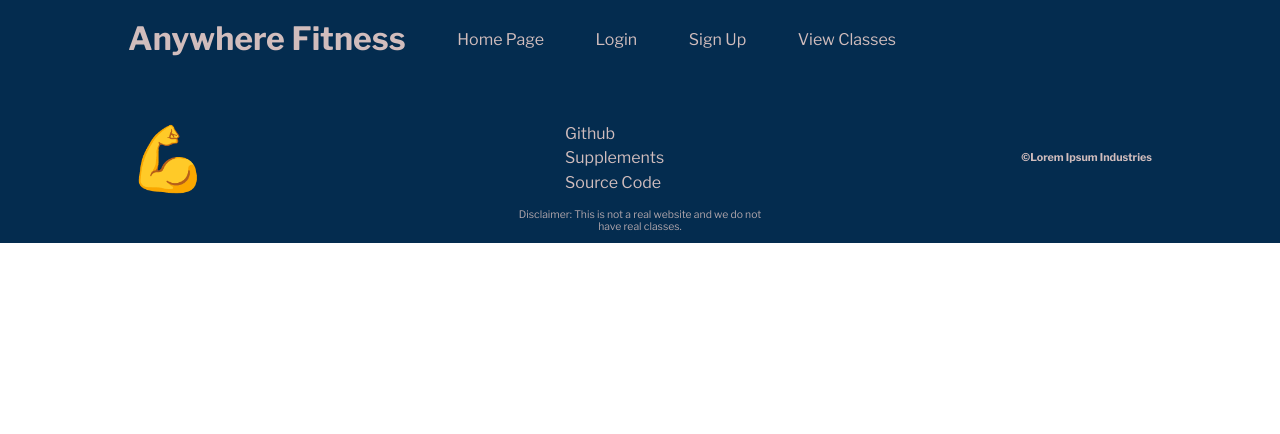
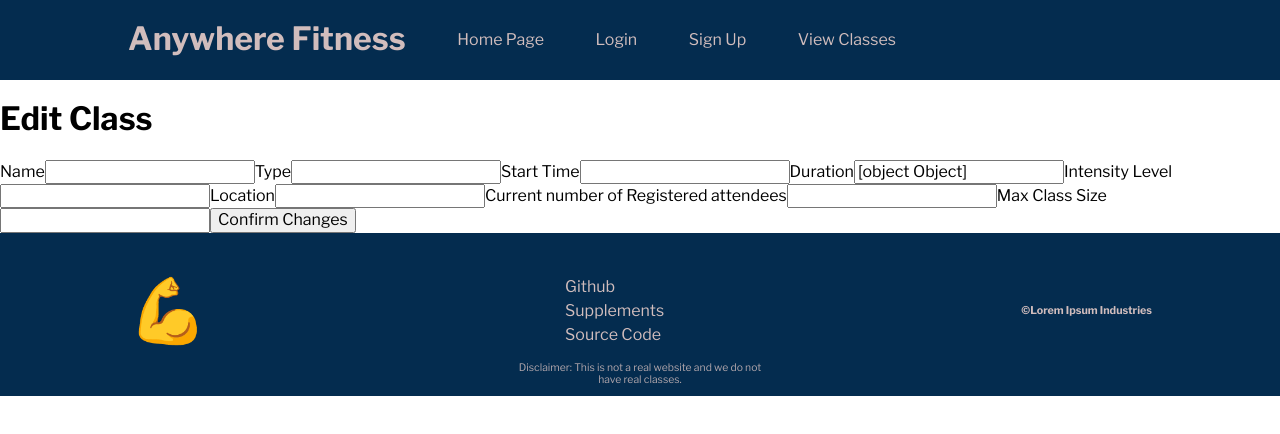
Before and after one commit to ft-anywhere-fitness/Full-Time-Anywhere-Fitness-Front-End, a React (Create React App) app: page /classes/class/edit/1 in a window 1280 px wide. Shown: the top 434 px of the page. Built offline with nearby package versions, Linux system fonts and the light colour scheme; no server answers.

Commit message:
Pulled Routing branch from main

```diff
--- a/src/App.js
+++ b/src/App.js
@@ -10,6 +10,8 @@ import Footer from "./components/Footer";
 import Classes from "./components/Classes";
 import LoginForm from "./components/LoginForm";
 import SignUpForm from "./components/SignUpForm";
+import Logout from "./components/Logout";
+import EditClassForm from "./components/EditClassForm";
 
 // Returned Component
 function App() {
@@ -20,8 +22,10 @@ function App() {
         <Route exact path="/" element={<Landing />} />
         <Route path="/login" element={<LoginForm />} />
         <Route path="/signup" element={<SignUpForm />} />
-        <Route path="/addclass" element={<AddClassForm />} />
+        <Route path="/classes/add" element={<AddClassForm />} />
         <Route path="/classes" element={<Classes />} />
+        <Route path="/classes/class/edit/:id" element={<EditClassForm />} />
+        <Route path="/logout" element={<Logout />} />
       </Routes>
       <Footer />
     </div>
--- /dev/null
+++ b/src/components/EditClassForm.js
@@ -0,0 +1,131 @@
+import React, {useState, useEffect} from "react";
+import { useNavigate, useParams } from "react-router";
+import AxiosWithAuth from "../utils/AxiosWithAuth";
+
+const initialValues = {
+    name: "",
+    type: "",
+    startTime: "",
+    duration: {
+      hours: "",
+      minutes: "",
+      seconds: ""
+    },
+    intensityLevel: "",
+    location: "",
+    currentlyEnrolled: "",
+    classSizeLimit: ""
+  };
+
+const EditClassForm = (props) => {
+
+    const [classValues, setClassValues] = useState(initialValues);
+    const {id} = useParams();
+    const navigate = useNavigate();
+
+
+    // Have to set data still
+    useEffect(() => {
+        AxiosWithAuth()
+            .get(`/class/${id}`)
+            .then(res => {
+                console.log(res);
+            })
+            .catch(err => {
+                console.log(err);
+            })
+    },[])
+
+    const handleChange = e => {
+        setClassValues({ ...classValues, [e.target.name]: e.target.value });
+    };
+
+    const handleSubmit = e => {
+        e.preventDefault();
+        AxiosWithAuth()
+            .put(`/class/${id}`, classValues)
+            .then(res => {
+                console.log(res);
+                navigate('/classes')
+            })
+            .catch(err => {
+                console.log(err);
+            })
+
+    };
+
+    return (
+        <div>
+        <h1>Edit Class </h1>
+
+        <form onSubmit={handleSubmit}>
+            <label>Name</label>
+            <input
+            id="name"
+            name="name"
+            value={classValues.name}
+            onChange={handleChange}
+            />
+
+            <label>Type</label>
+            <input
+            id="type"
+            name="type"
+            value={classValues.type}
+            onChange={handleChange}
+            />
+
+            <label>Start Time</label>
+            <input
+            id="startTime"
+            name="startTime"
+            value={classValues.startTime}
+            onChange={handleChange}
+            />
+
+            <label>Duration</label>
+            <input
+            id="duration"
+            name="duration"
+            value={classValues.duration}
+            onChange={handleChange}
+            />
+
+            <label>Intensity Level</label>
+            <input
+            id="intensityLevel"
+            name="intensityLevel"
+            value={classValues.intensityLevel}
+            onChange={handleChange}
+            />
+
+            <label>Location</label>
+            <input
+            id="location"
+            name="location"
+            value={classValues.location}
+            onChange={handleChange}
+            />
+
+            <label>Current number of Registered attendees</label>
+            <input
+            id="currentlyEnrolled"
+            name="currentlyEnrolled"
+            value={classValues.currentlyEnrolled}
+            onChange={handleChange}
+            />
+
+            <label>Max Class Size</label>
+            <input
+            id="classLimit"
+            name="classLimit"
+            value={classValues.classLimit}
+            onChange={handleChange}
+            />
+            <button> Confirm Changes </button>
+        </form>
+        </div>
+    );
+}
+
+export default EditClassForm;
--- /dev/null
+++ b/src/components/Logout.js
@@ -0,0 +1,16 @@
+import React, { useEffect } from "react";
+import { useNavigate } from "react-router-dom";
+
+const Logout = () => {
+    const navigate = useNavigate();
+
+    useEffect(() => {
+        localStorage.removeItem('token');
+        navigate("/");
+    }, []);
+    return (
+        <h1> Logging Out... </h1>
+    )
+}
+
+export default Logout;
```
